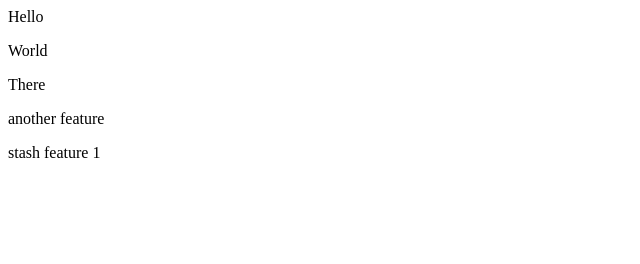
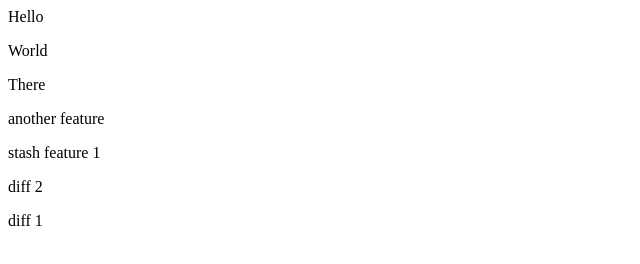
Before and after one commit to rprakash1992/test, a plain HTML site: page index.html in a window 1280 px wide. Shown: the full height of the page, 0-640 px from the left. Drawn offline with Linux system fonts and the light colour scheme.

Commit message:
added 2 diffs

```diff
--- a/index.html
+++ b/index.html
@@ -4,3 +4,6 @@
 <p>another feature</p>
 
 <p>stash feature 1</p>
+<p>diff 2</p>
+
+<p>diff 1</p>
```
